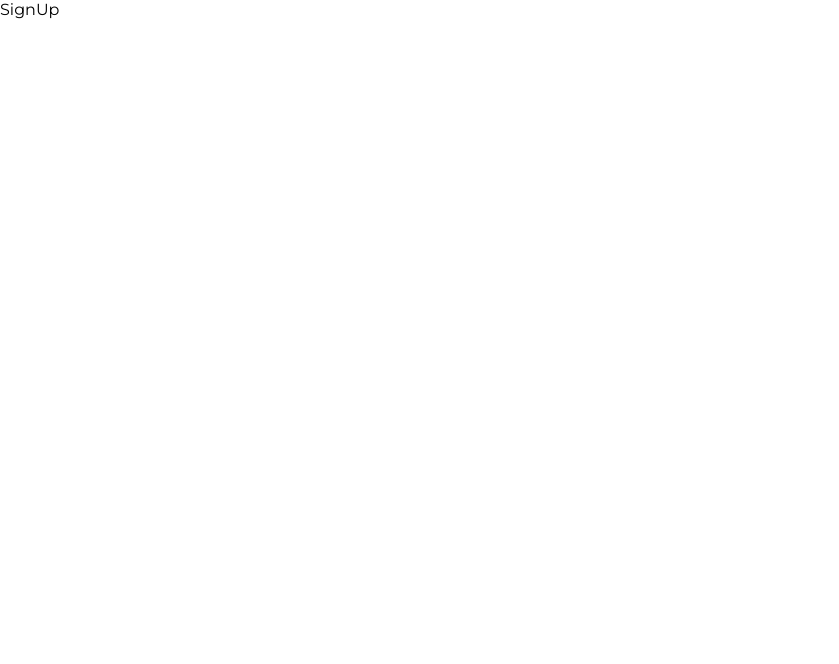
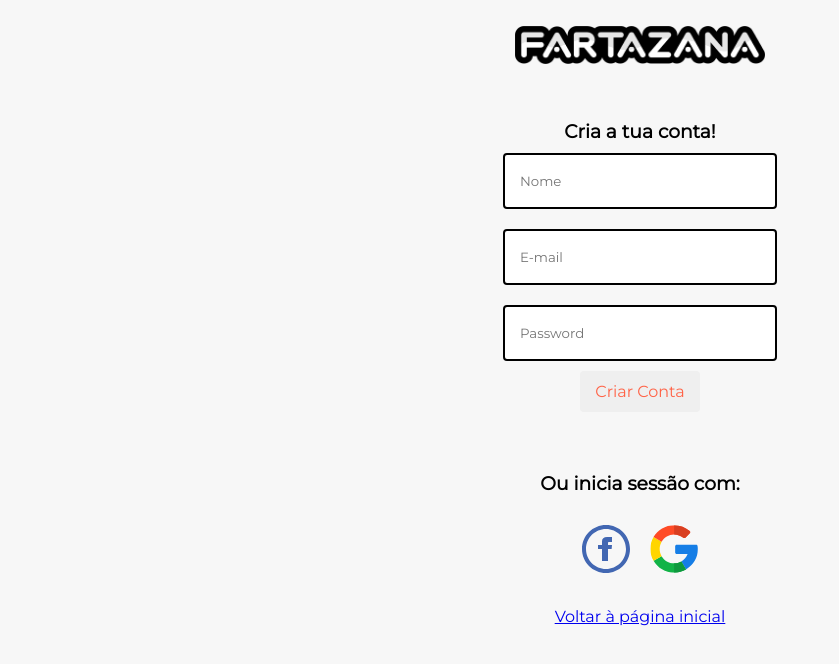
Before and after one commit to Markkex/fartazana, a React (Create React App) app: page /sign-up in a window 1280 px wide. Shown: the top 664 px of the page, without its empty margins (0-839 px from the left). Built offline with nearby package versions, Linux system fonts and the light colour scheme.

Commit message:
sign-in, sign-up, forgot-password and fartazana icon

```diff
--- a/src/components/OAuth.tsx
+++ b/src/components/OAuth.tsx
@@ -1,4 +1,3 @@
-import { Fragment } from "react";
 import { ReactComponent as GoogleIcon } from "../assets/svg/googleIcon.svg";
 import {
   getAuth,
@@ -44,7 +43,6 @@ const OAuth = () => {
       const result = await signInWithPopup(auth, provider);
       const user = result.user;
       const credential = FacebookAuthProvider.credentialFromResult(result);
-      const accessToken = credential?.accessToken;
 
       const docRef = doc(db, "users", user.uid);
       const docSnap = await getDoc(docRef);
@@ -62,18 +60,19 @@ const OAuth = () => {
     }
   };
   return (
-    <Fragment>
+    <div className="oath--sign-in txt-align-center padding-top-3 padding-bottom-3">
+      <h3>Ou inicia sessão com:</h3>
       <FacebookIcon
         onClick={onFacebookClick}
-        className="sign-in--icon padding-right-3 padding-top-3"
+        className="sign-in--icon padding-right-3 padding-top-3 pointer"
         fill="#4267B2"
       />
 
       <GoogleIcon
-        className="sign-in--icon padding-top 3"
+        className="sign-in--icon padding-top 3 pointer"
         onClick={onGoogleClick}
       />
-    </Fragment>
+    </div>
   );
 };
 
--- a/src/index.css
+++ b/src/index.css
@@ -2,6 +2,10 @@
   margin: 0;
   padding: 0;
   font-family: "Montserrat";
+}
+
+body {
+  background-color: #f7f7f7;
 }
 
 @font-face {
@@ -82,11 +86,23 @@ input {
   height: 3rem;
 }
 
-.image {
+.pointer {
+  cursor: pointer;
+}
+
+/*Pages CSS*/
+.logo {
+  width: 250px;
+  height: 90px;
+  display: flex;
+  justify-content: center;
+  align-items: center;
+}
+
+.logo--settings {
   width: 100%;
 }
 
-/*Pages CSS*/
 .search-area {
   background: url("./assets/jpg/lukas-blazek-f-TWhXOrLiU-unsplash.jpg")
     no-repeat;
@@ -96,6 +112,7 @@ input {
 
 .sign--container {
   display: flex;
+  width: 100%;
 }
 .info--container {
   display: flex;
@@ -108,16 +125,32 @@ input {
     no-repeat;
   background-size: cover;
   justify-content: center;
-  margin-left: 30px;
+  margin: 15px;
+  background-color: transparent;
 }
 
 .credentials--container {
   display: flex;
   flex-direction: column;
+  justify-content: center;
 }
 
 .sign-in form {
   margin: auto;
+}
+
+.forgot-password {
+  display: flex;
+  flex-direction: column;
+  text-align: center;
+}
+
+.sign-in,
+.forgot-password,
+.sign-up {
+  display: flex;
+  flex-direction: column;
+  align-items: center;
 }
 
 /* For extremely small screen devices (595px and below) */
@@ -155,6 +188,7 @@ input {
   .sign--container {
     display: flex;
     flex-direction: column;
+    width: 100%;
   }
   .credentials--container {
     width: 100%;
--- a/src/pages/ForgotPassword.tsx
+++ b/src/pages/ForgotPassword.tsx
@@ -1,7 +1,50 @@
-import React from "react";
+import { useState } from "react";
+import { Link, useNavigate } from "react-router-dom";
+import { toast } from "react-toastify";
+import { getAuth, sendPasswordResetEmail } from "firebase/auth";
+import fartazanaLogo from "../assets/jpg/Fartazana-logo.png";
 
 const ForgotPassword = () => {
-  return <div>Forgot Password</div>;
+  const [email, setEmail] = useState<string>("");
+  const navigate = useNavigate();
+  const onChange = (e: any) => {
+    setEmail(e.target.value);
+  };
+
+  const onSubmit = async (e: any) => {
+    e.preventDefault();
+
+    try {
+      const auth = getAuth();
+      await sendPasswordResetEmail(auth, email);
+      toast.success("Foi enviado email para redifinição de password.");
+      navigate("/");
+    } catch (error) {
+      toast.error("Não foi possivel enviar e-mail.");
+    }
+  };
+
+  return (
+    <div className="forgot-password">
+      <div className="logo">
+        <img src={fartazanaLogo} className="logo--settings" />
+      </div>
+      <h1 className="padding-top-3">Esqueceu a sua password?</h1>
+      <div className="padding-top-3">
+        <form onSubmit={onSubmit}>
+          <div className="text-align-center">
+            <input onChange={onChange} placeholder="E-mail" />
+          </div>
+          <div className="txt-align-center padding-top-3">
+            <button type="submit">Recuperar</button>
+          </div>
+        </form>
+        <div className="padding-top-3">
+          <Link to="/">Voltar ao menu inicial.</Link>
+        </div>
+      </div>
+    </div>
+  );
 };
 
 export default ForgotPassword;
--- a/src/pages/SignIn.tsx
+++ b/src/pages/SignIn.tsx
@@ -2,13 +2,11 @@ import { getAuth, signInWithEmailAndPassword } from "firebase/auth";
 import React, { useState } from "react";
 import { useNavigate, Link } from "react-router-dom";
 import { toast } from "react-toastify";
-import { ReactComponent as VisibilityIcon } from "../assets/svg/visibilityIcon.svg";
 import fartazanaLogo from "../assets/jpg/Fartazana-logo.png";
 
 import OAuth from "../components/OAuth";
 
 const SignIn = () => {
-  const [showPassword, setShowPassword] = useState<boolean>(false);
   const [formData, setFormData] = useState({ email: "", password: "" });
 
   const { email, password } = formData;
@@ -42,9 +40,11 @@ const SignIn = () => {
 
   return (
     <div className="sign-in">
+      <div className="logo">
+        <img src={fartazanaLogo} className="logo--settings" />
+      </div>
       <div className="sign--container padding-top-3">
         <div className="info--container ">
-          <div className="sign-in--logo">{/*Logo*/}</div>
           <div>
             <h3>Sem tempo para ir ao restaurante?</h3>
             <br />
@@ -70,32 +70,27 @@ const SignIn = () => {
             <div>
               <input
                 placeholder="Password"
-                type={showPassword ? "text" : "password"}
+                type="password"
                 id="password"
                 onChange={onChange}
-              />
-              <VisibilityIcon
-                onClick={() => setShowPassword((prevState) => !prevState)}
               />
             </div>
             <div className="txt-align-center">
               <button>Iniciar Sessão</button>
             </div>
           </form>
-          <div
-            className="txt-align-center padding-top-3"
-            onClick={() => navigate("forgot-password")}
-          >
-            <Link to="/forgot-password">Esqueceu-se da sua password?</Link>
+          <div className="txt-align-center padding-top-3">
+            <div>
+              <Link to="/forgot-password">Esqueceu-se da password?</Link>
+            </div>
           </div>
         </div>
       </div>
-      <div className="oath--sign-in txt-align-center padding-top-3 padding-bottom-3 ">
-        <h3>Ou inicia sessão com:</h3>
-        <OAuth />
-      </div>
-      <div className="sign-up--container txt-align-center">
-        Se não tens conta podes criar <Link to="/sign-up">aqui!</Link>
+
+      <OAuth />
+
+      <div className="sign-up--container txt-align-center padding-top-3 padding-bottom-3">
+        <Link to="/sign-up">Cria a tua conta aqui</Link>
       </div>
     </div>
   );
--- a/src/pages/SignUp.tsx
+++ b/src/pages/SignUp.tsx
@@ -1,7 +1,116 @@
-import React from "react";
+import { useState } from "react";
+import fartazanaLogo from "../assets/jpg/Fartazana-logo.png";
+import { Link, useNavigate } from "react-router-dom";
+import {
+  getAuth,
+  createUserWithEmailAndPassword,
+  updateProfile,
+} from "firebase/auth";
+import { db } from "../firebase.config";
+import { setDoc, doc, serverTimestamp, Timestamp } from "firebase/firestore";
+import { toast } from "react-toastify";
+import OAuth from "../components/OAuth";
+import firebase from "firebase";
+
+interface FormData {
+  name: string;
+  email: string;
+  password?: string;
+  timestamp?: firebase.firestore.FieldValue | firebase.firestore.Timestamp;
+}
 
 const SignUp = () => {
-  return <div>SignUp</div>;
+  const [formData, setFormData] = useState<FormData>({
+    name: "",
+    email: "",
+    password: "",
+  });
+
+  const { name, email, password } = formData;
+
+  const navigate = useNavigate();
+
+  const onChange = (e: any) => {
+    setFormData((prevState) => ({
+      ...prevState,
+      [e.target.id]: e.target.value,
+    }));
+  };
+
+  const onSubmit = async (e: any) => {
+    e.preventDefault();
+
+    try {
+      const auth = getAuth();
+
+      const userCredential = await createUserWithEmailAndPassword(
+        auth,
+        email,
+        password!
+      );
+
+      const user = userCredential.user;
+      updateProfile(user, { displayName: name });
+
+      const formDataCopy = { ...formData };
+      delete formDataCopy.password;
+      formDataCopy.timestamp = serverTimestamp();
+
+      await setDoc(doc(db, "users", user.uid), formDataCopy);
+
+      navigate("/");
+    } catch (error) {
+      toast.error("Algo correu mal ao criar a sua conta. Tente novamente");
+    }
+  };
+
+  return (
+    <div className="sign-up">
+      <div className="logo">
+        <img src={fartazanaLogo} className="logo--settings" />
+      </div>
+      <div>
+        <div className="padding-top-3 padding-bottom-3 txt-align-center">
+          <form onSubmit={onSubmit}>
+            <h3>Cria a tua conta!</h3>
+            <div>
+              <input
+                placeholder="Nome"
+                type="text"
+                id="name"
+                onChange={onChange}
+              />
+            </div>
+            <div>
+              <input
+                placeholder="E-mail"
+                type="email"
+                id="email"
+                onChange={onChange}
+              />
+            </div>
+            <div>
+              <input
+                placeholder="Password"
+                type="password"
+                id="password"
+                onChange={onChange}
+              />
+            </div>
+            <div>
+              <button type="submit">Criar Conta</button>
+            </div>
+          </form>
+        </div>
+      </div>
+
+      <OAuth />
+
+      <div>
+        <Link to="/">Voltar à página inicial</Link>
+      </div>
+    </div>
+  );
 };
 
 export default SignUp;
```
Also changed, not shown: src/assets/jpg/Fartazana-logo.png, src/assets/svg/visibilityIcon.svg (deleted).
